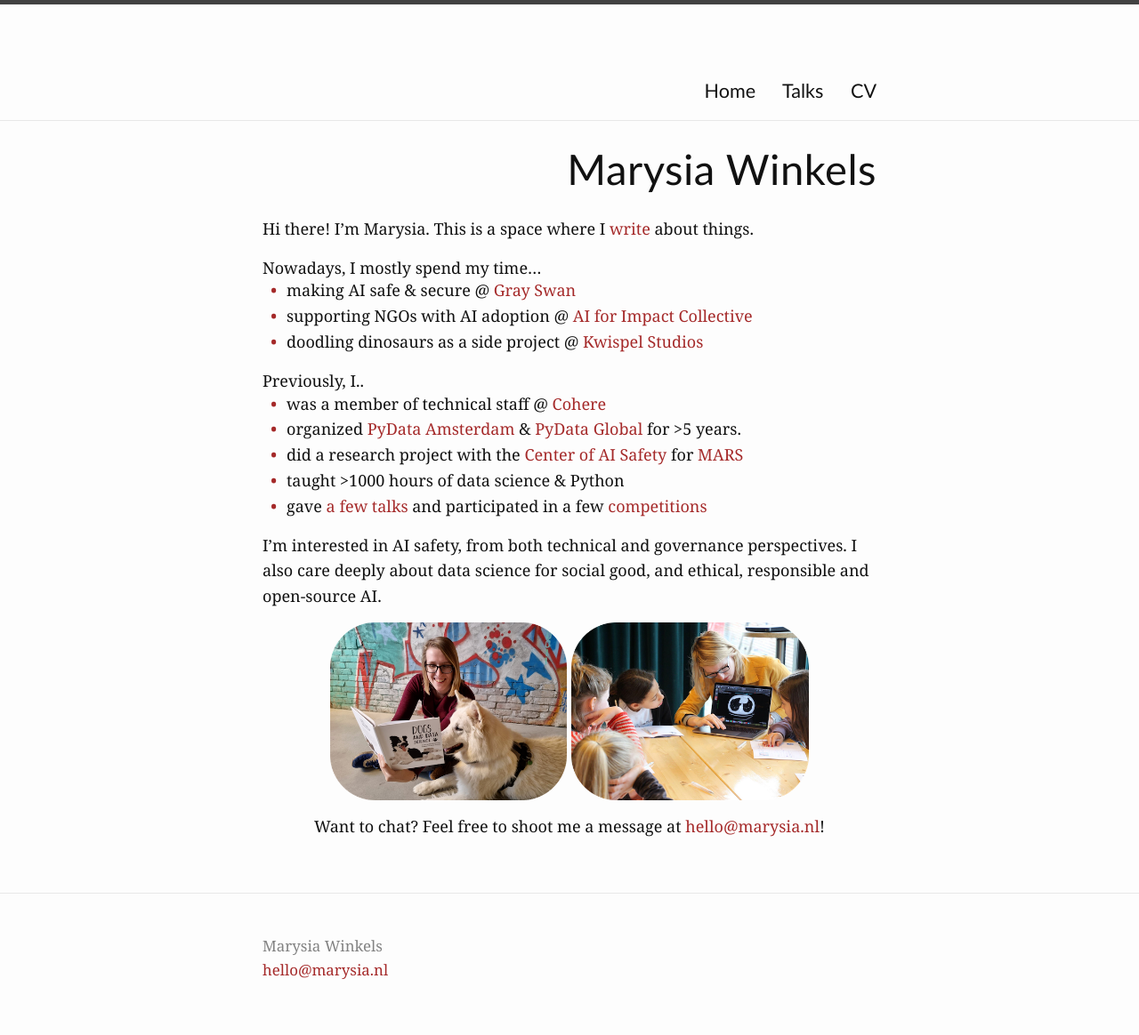
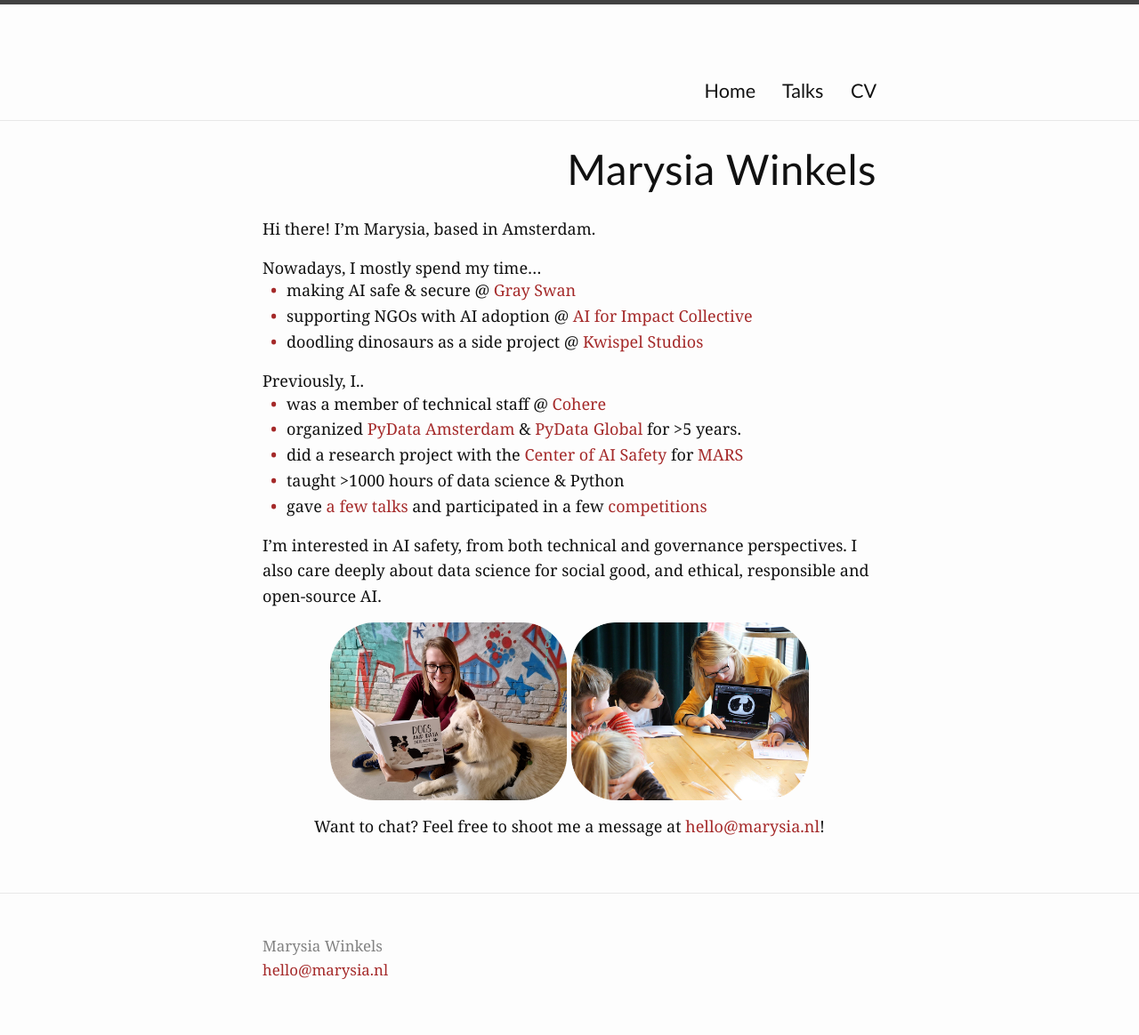
Before and after one commit to marysia/marysia.github.io, a Jekyll site: the page built from index.md, in a window 1280 px wide. Shown: the whole page at 89% size. Built offline with Jekyll 4.4.1, drawn with Linux system fonts in a browser that asks for light colours.

Commit message:
update layout

```diff
--- a/index.md
+++ b/index.md
@@ -7,7 +7,9 @@
 title: Marysia Winkels
 ---
 
-Hi there! I'm Marysia. This is a space where I [write](https://marysia.nl/blog/) about things.
+Hi there! I'm Marysia, based in Amsterdam.
+
+<!-- This is a space where I [write](https://marysia.nl/blog/) about things.  -->
 
 Nowadays, I mostly spend my time...
 * making AI safe & secure @ [Gray Swan](https://www.grayswan.ai/)
```
